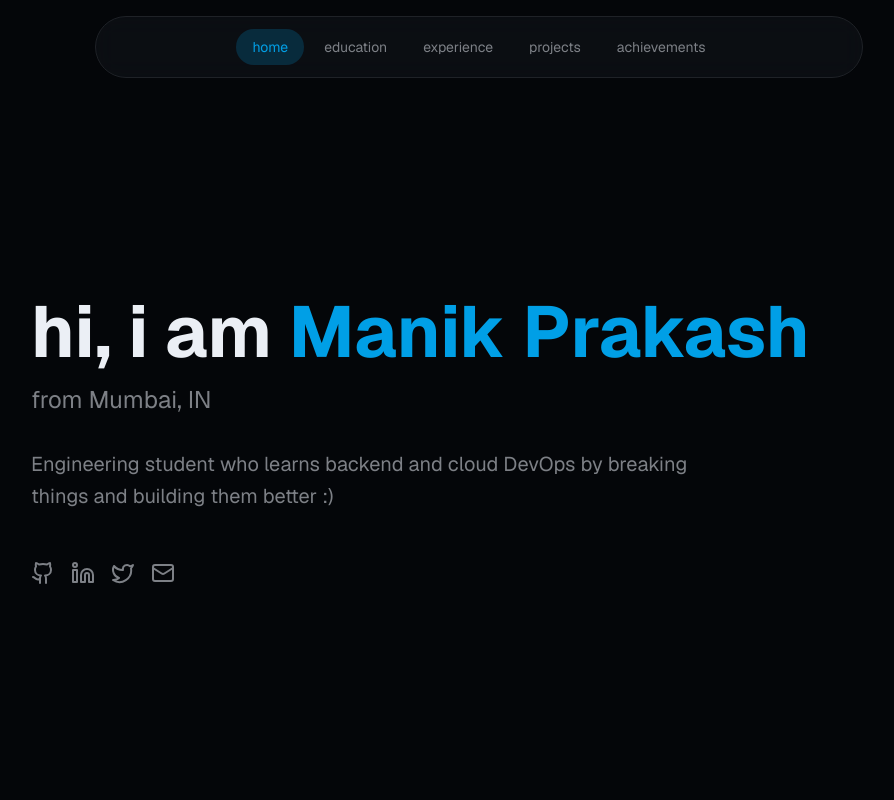
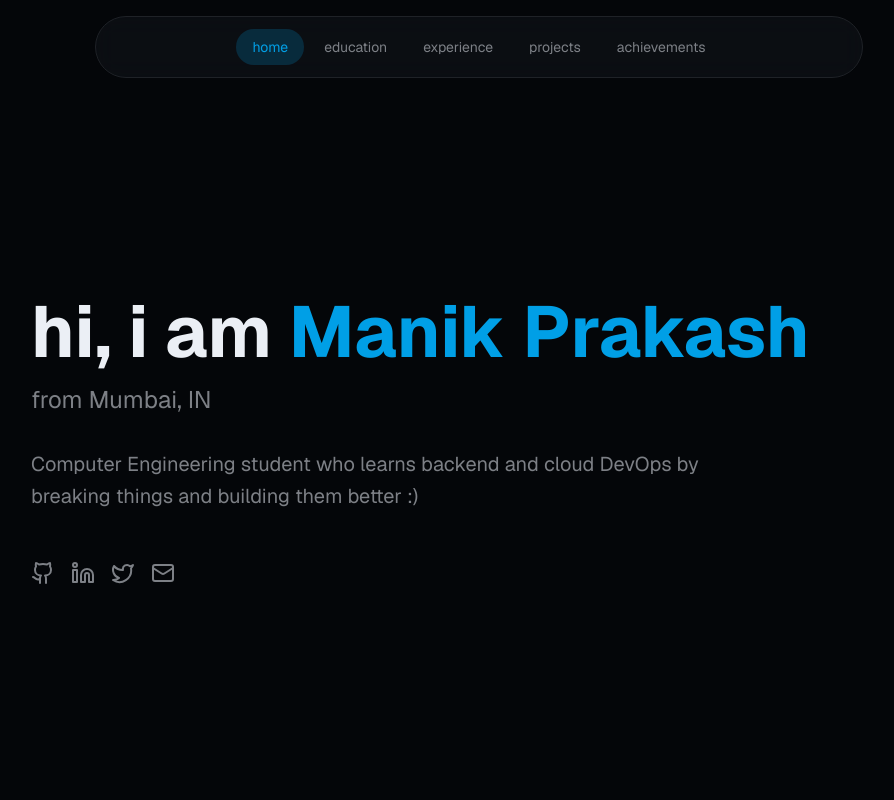
Before and after one commit to manik-prakash/portfolio-website, a Next.js app: page / in a window 1280 px wide. Shown: the top 800 px of the page, without its empty margins (161-1055 px from the left). Built offline with nearby package versions, Linux system fonts and the light colour scheme.

Commit message:
somethign

```diff
--- a/data/index.ts
+++ b/data/index.ts
@@ -41,7 +41,7 @@ export interface SocialLink {
 export const personalInfo = {
     name: "Manik Prakash",
     location: "Mumbai, IN",
-    tagline: "Engineering student who learns backend and cloud DevOps by breaking things and building them better :)",
+    tagline: "Computer Engineering student who learns backend and cloud DevOps by breaking things and building them better :)",
 }
 
 
```
